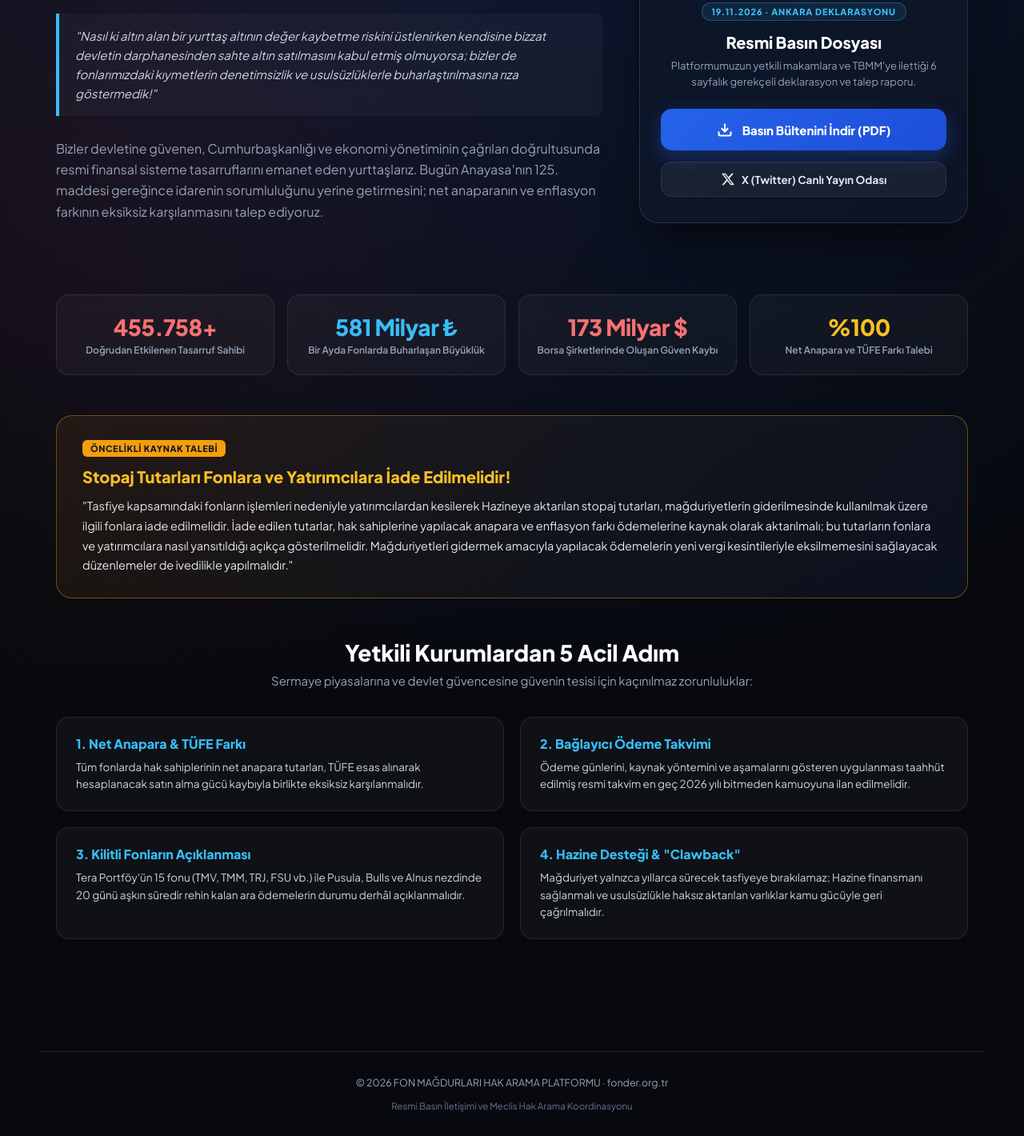
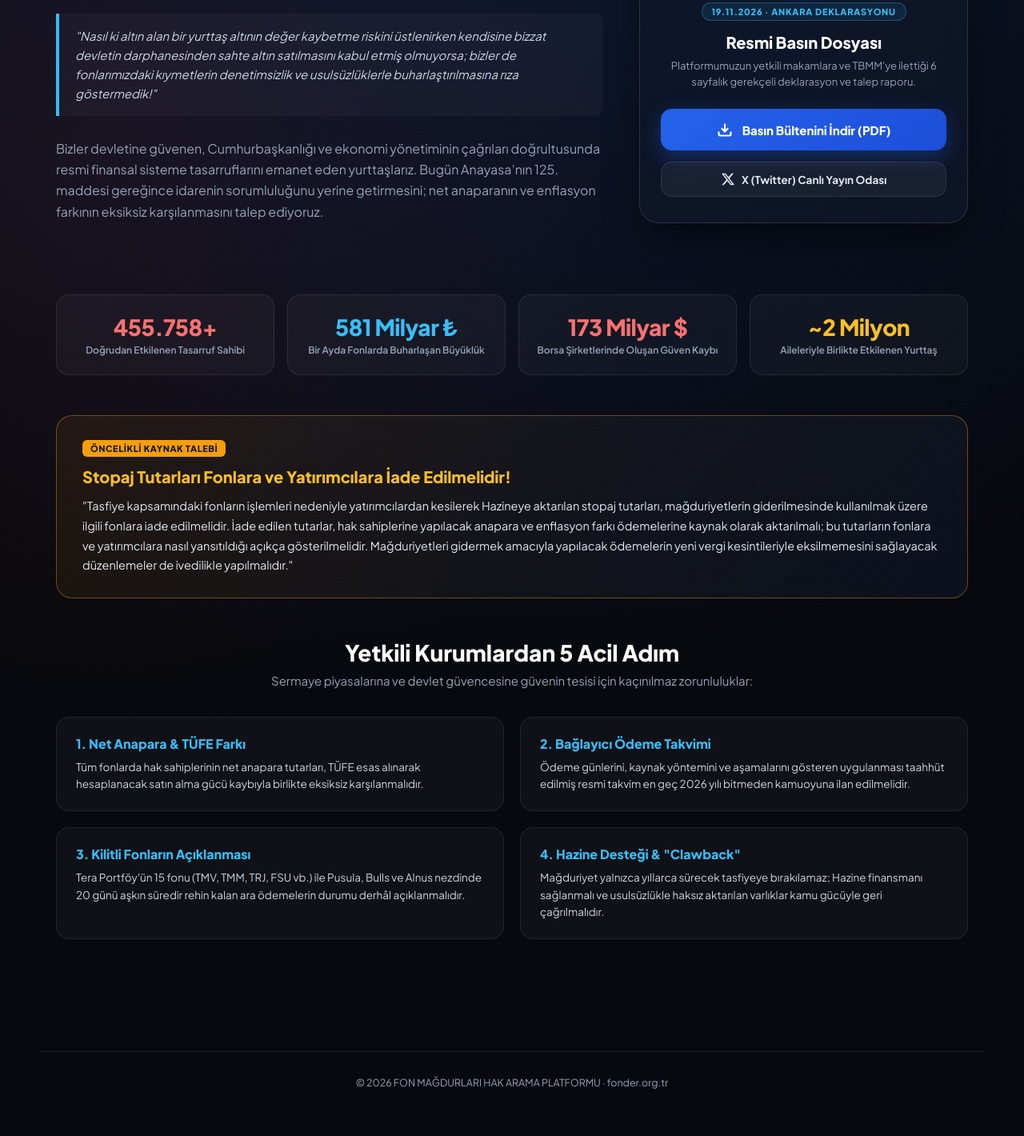
Before and after one commit to alikokrtv/fonder-web, a plain HTML site: page index.html in a window 1280 px wide. Shown: the part 335-1755 px from the top of the page at 80% size. After the commit the page ends 1726 px from the top, so only its background shows below. Drawn offline with Linux system fonts and the light colour scheme.

Commit message:
fix: Footer gereksiz yazi kaldirildi, %100 yerine ~2 Milyon Etkilenen Yurttas karti eklendi

```diff
--- a/index.html
+++ b/index.html
@@ -554,8 +554,8 @@
         <div class="stat-lbl">Borsa Şirketlerinde Oluşan Güven Kaybı</div>
       </div>
       <div class="stat-card">
-        <div class="stat-num gold">%100</div>
-        <div class="stat-lbl">Net Anapara ve TÜFE Farkı Talebi</div>
+        <div class="stat-num gold">~2 Milyon</div>
+        <div class="stat-lbl">Aileleriyle Birlikte Etkilenen Yurttaş</div>
       </div>
     </div>
 
@@ -600,7 +600,6 @@
   <!-- FOOTER -->
   <footer>
     <p>© 2026 FON MAĞDURLARI HAK ARAMA PLATFORMU · fonder.org.tr</p>
-    <p style="color: #64748b; font-size: 11.5px;">Resmi Basın İletişimi ve Meclis Hak Arama Koordinasyonu</p>
   </footer>
 
 </body>
```
